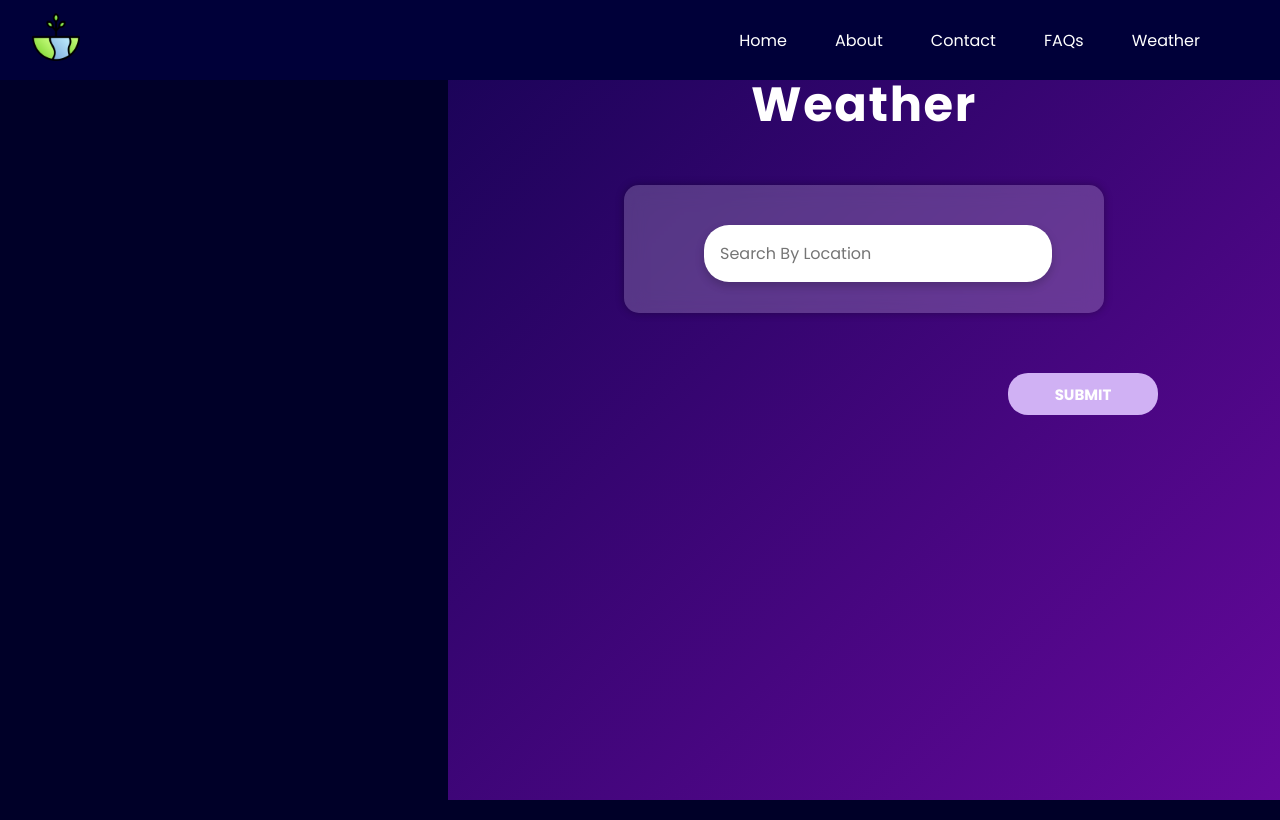
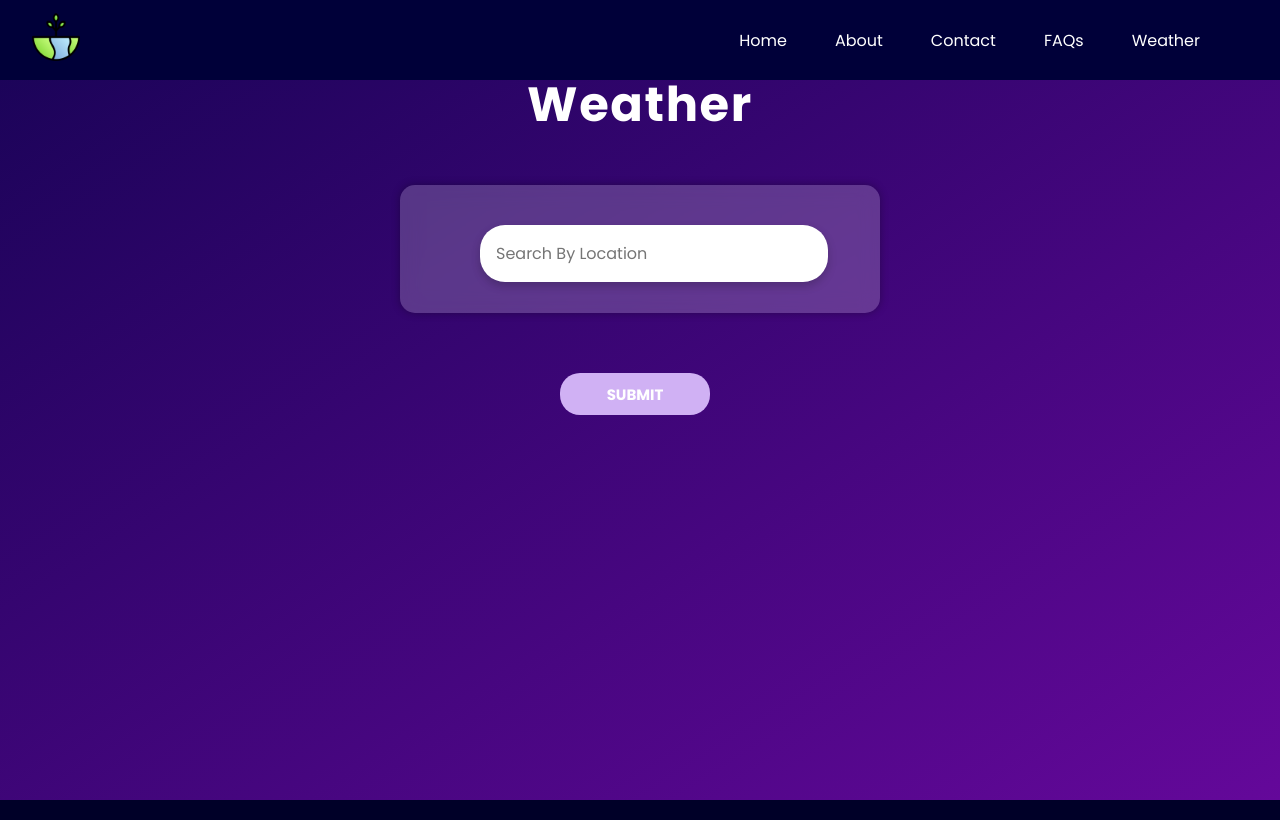
Before and after one commit to abhijeet141/CropForesight-FrontEnd, a React (Create React App) app: page /Weather in a window 1280 px wide. Built offline with nearby package versions, Linux system fonts and the light colour scheme; a web font is replaced by a local one.

Commit message:
issue #147 (Weather alignment added

```diff
--- a/src/components/Weather.css
+++ b/src/components/Weather.css
@@ -42,7 +42,7 @@ h1 {
         bottom: 0;
         margin: 0;
         padding-top: 75px;
-    left: 35vw;
+        left: 0vw;
 }
 
 .getWeather {
```
Also changed, not shown: src/components/Weather/Weather.css (line endings or trailing spaces), 1 other file (tests, documents, lock files or other folders).
